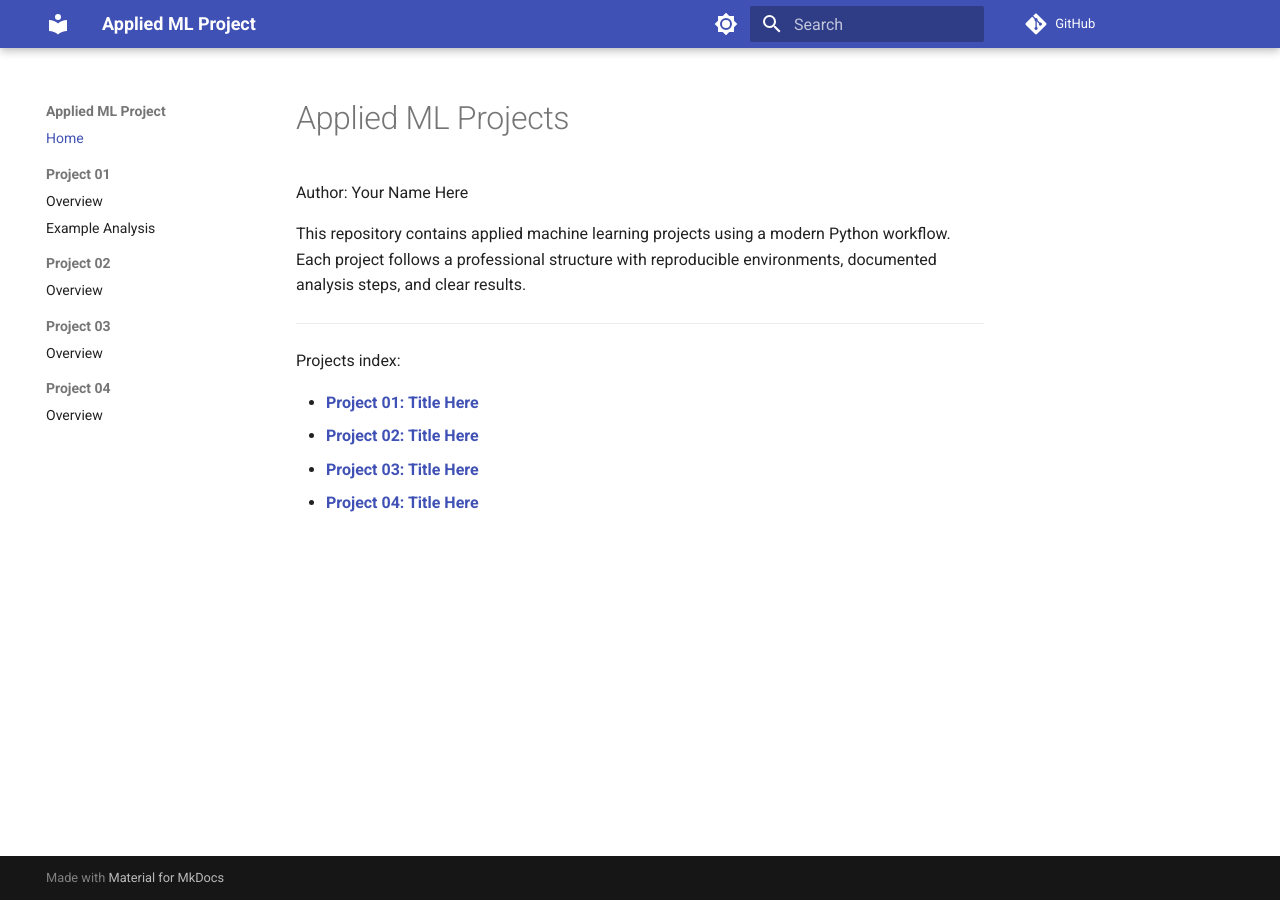
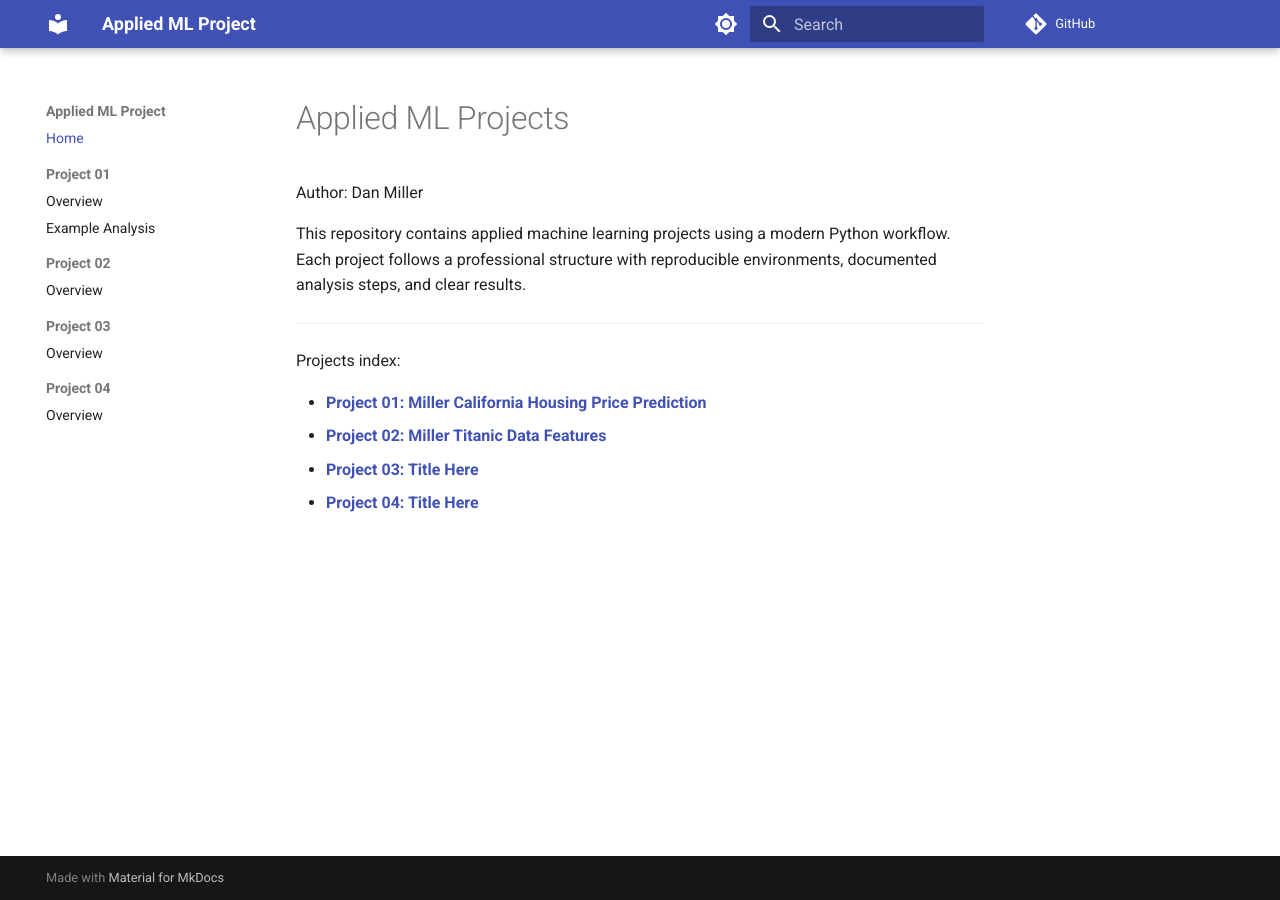
Before and after one commit to DMill31/applied-ml-miller, an MkDocs documentation site: the page built from docs/index.md, in a window 1280 px wide. Built offline with MkDocs 1.6.1 and Material for MkDocs 9.7.7, drawn with Linux system fonts in a browser that asks for light colours; comment, search, counter and statistics services are not loaded.

Commit message:
Updated index.md

```diff
--- a/docs/index.md
+++ b/docs/index.md
@@ -1,6 +1,6 @@
 # Applied ML Projects
 
-Author: Your Name Here
+Author: Dan Miller
 
 This repository contains applied machine learning projects using a modern Python workflow.
 Each project follows a professional structure with reproducible environments, documented analysis steps, and clear results.
@@ -9,7 +9,7 @@ Each project follows a professional structure with reproducible environments, do
 
 Projects index:
 
-- [**Project 01: Title Here**](project01/README.md)
-- [**Project 02: Title Here**](project02/README.md)
+- [**Project 01: Miller California Housing Price Prediction**](project01/README.md)
+- [**Project 02: Miller Titanic Data Features**](project02/README.md)
 - [**Project 03: Title Here**](project03/README.md)
 - [**Project 04: Title Here**](project04/README.md)
```
